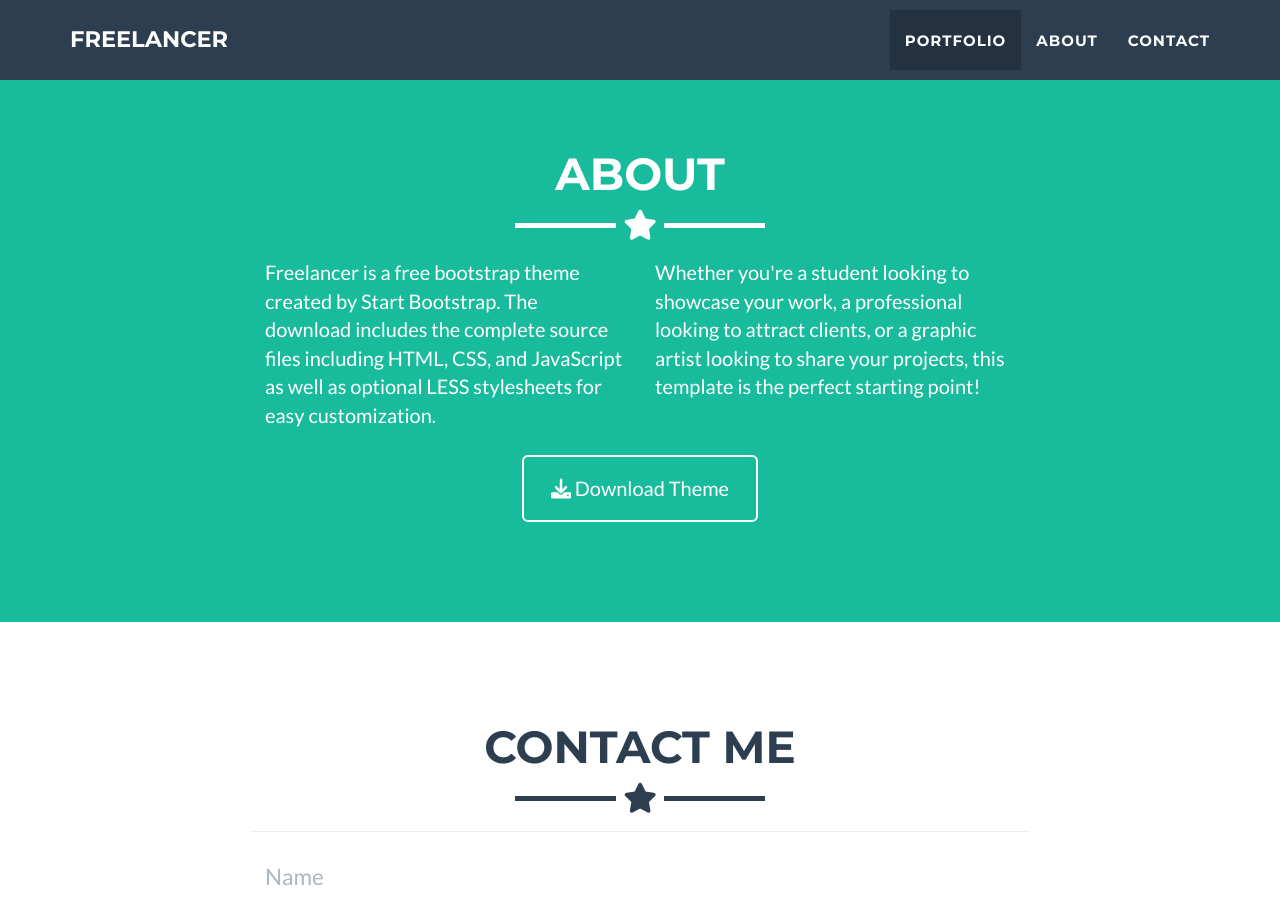
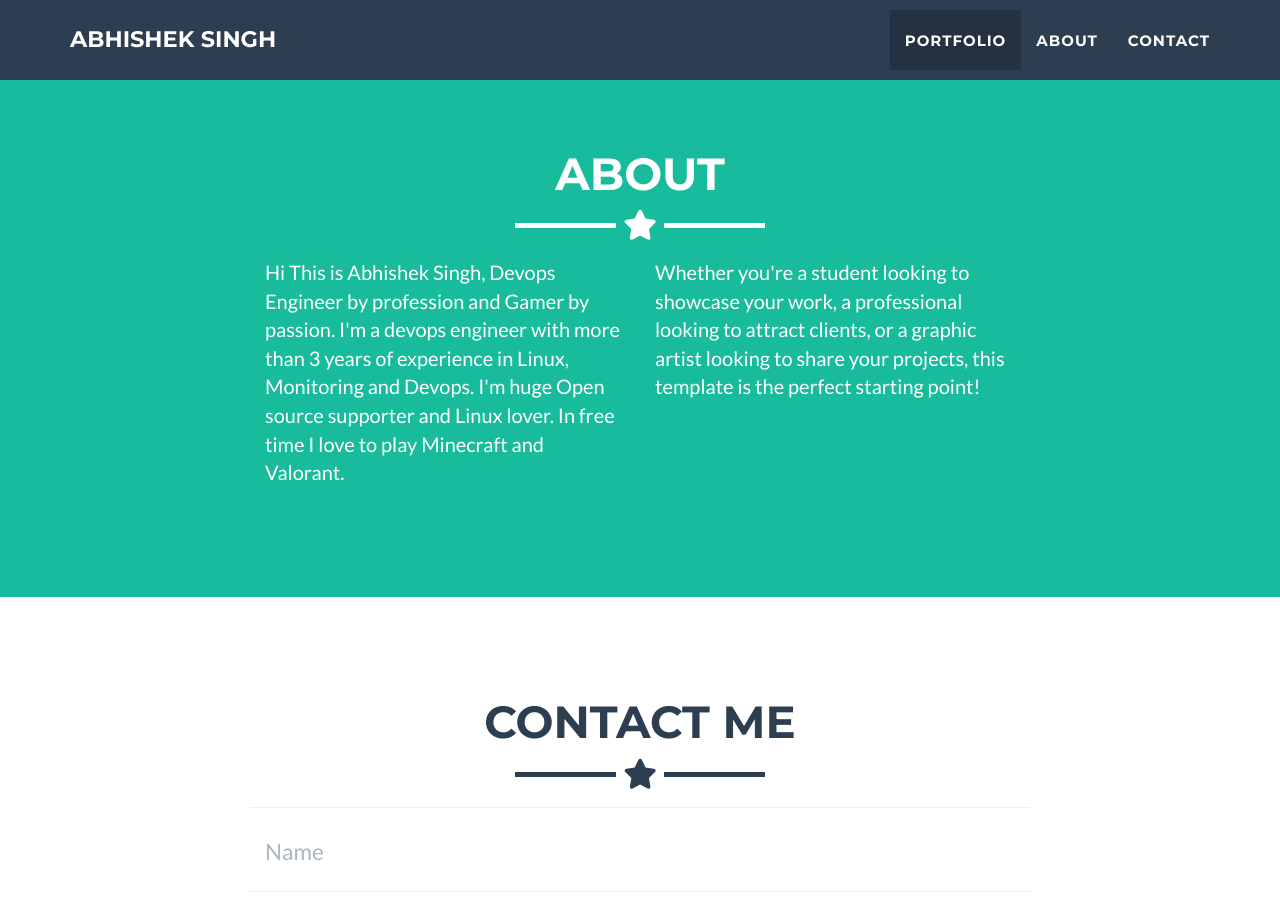
Before and after one commit to asabhi6776/jekyll_profile, a Jekyll site: the page built from _posts/2014-07-18-project-1.markdown, in a window 1280 px wide and 900 px high, scrolled down 1623 px. Built offline with Jekyll 4.4.1, drawn with Linux system fonts in a browser that asks for light colours; some of the changed text lies outside the part shown.

Commit message:
updating content

```diff
--- a/_config.yml
+++ b/_config.yml
@@ -1,11 +1,11 @@
 # Site settings
-title: Freelancer
-email: your-email@domain.com
-url: https://github.com/jeromelachaud/freelancer-theme
+title: Abhishek Singh
+email: abhishek.abvp.as@gmail.com
+url: https://github.com/asabhi6776
 description: "Write an awesome description for your new site here. You can edit this line in _config.yml. It will appear in your document head meta (for Google search results) and in your feed.xml site description."
-keywords: "your keywords, separated by commas"
-skills: "Web Developer - Graphic Artist - User Experience Designer"
-meta_author: LastName FirstName
+keywords: "iamabhishek, devops, cloud, network, linux, kubernetes, docker"
+skills: "Devops Engineer - Cloud Engineer"
+meta_author: Singh Abhishek
 
 # Google webmaster tools
 google_verify:
--- a/_includes/about.html
+++ b/_includes/about.html
@@ -9,19 +9,17 @@
     </div>
     <div class="row">
       <div class="col-lg-4 col-lg-offset-2">
-        <p>Freelancer is a free bootstrap theme created by Start Bootstrap. The download includes the complete
-          source files including HTML, CSS, and JavaScript as well as optional LESS stylesheets for easy
-          customization.</p>
+        <p>Hi This is Abhishek Singh, Devops Engineer by profession and Gamer by passion. I'm a devops engineer with more than 3 years of experience in Linux, Monitoring and Devops. I'm huge Open source supporter and Linux lover. In free time I love to play Minecraft and Valorant.</p>
       </div>
       <div class="col-lg-4">
         <p>Whether you're a student looking to showcase your work, a professional looking to attract clients, or
           a graphic artist looking to share your projects, this template is the perfect starting point! </p>
       </div>
-      <div class="col-lg-8 col-lg-offset-2 text-center">
+      <!-- <div class="col-lg-8 col-lg-offset-2 text-center">
         <a href="https://github.com/jeromelachaud/freelancer-theme" class="btn btn-lg btn-outline">
           <i class="fa fa-download"></i> Download Theme
         </a>
-      </div>
+      </div> -->
     </div>
   </div>
 </section>
```
